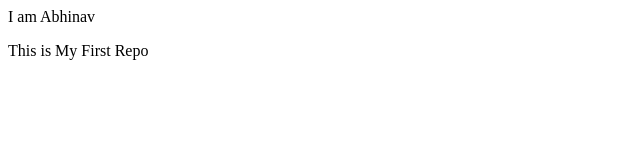
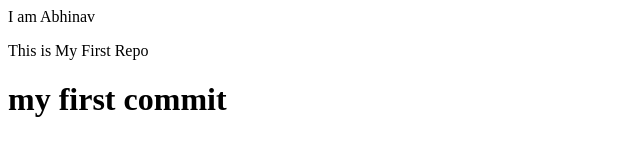
Before and after one commit to Mataji56/First-demo, a plain HTML site: page index.html in a window 1280 px wide. Shown: the whole page, without its empty margins (0-640 px from the left). Drawn offline with Linux system fonts and the light colour scheme.

Commit message:
my first commit

```diff
--- a/index.html
+++ b/index.html
@@ -1,2 +1,3 @@
 <p>I am Abhinav</p>
 <p>This is My First Repo</p>
+<h1>my first commit</h1>
```
